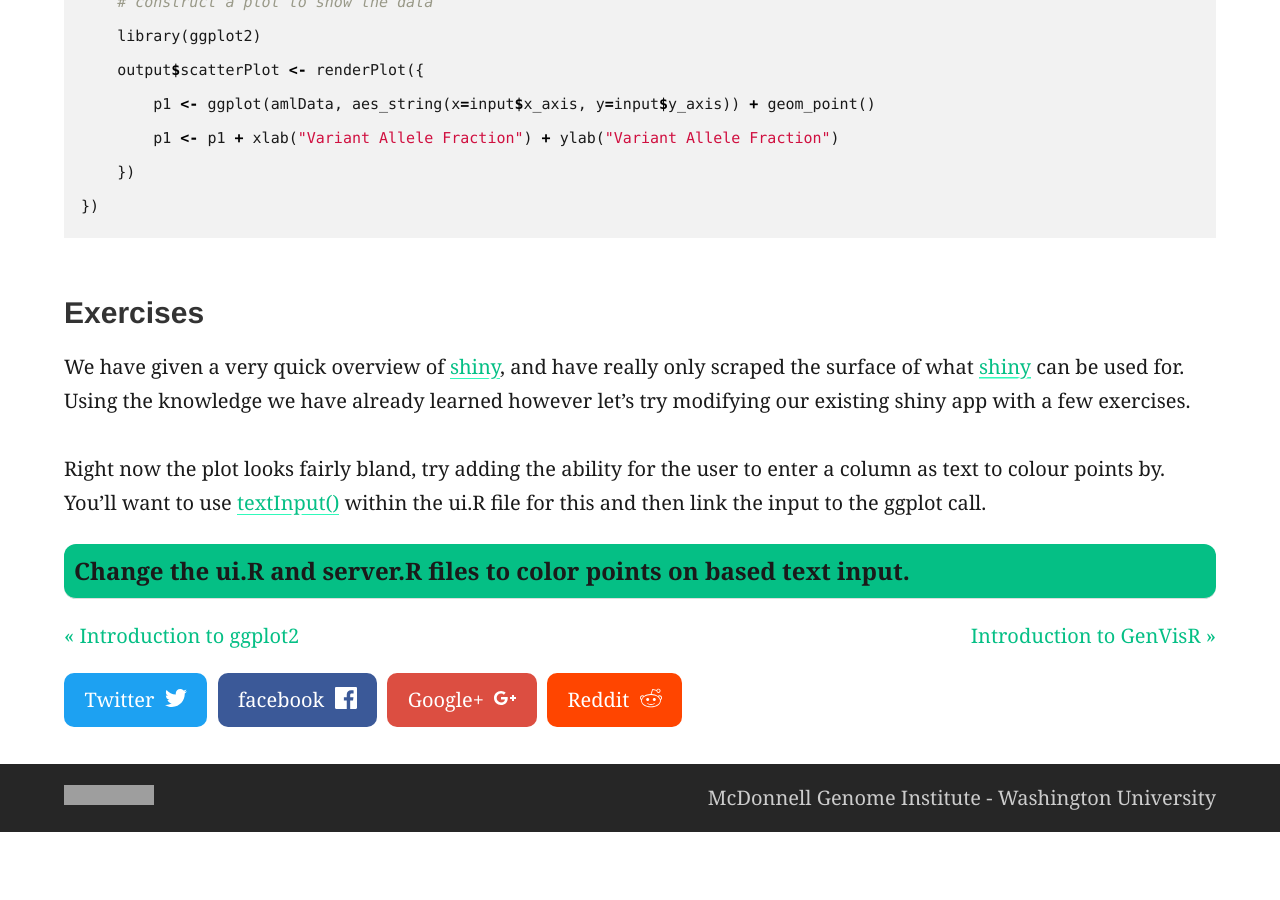
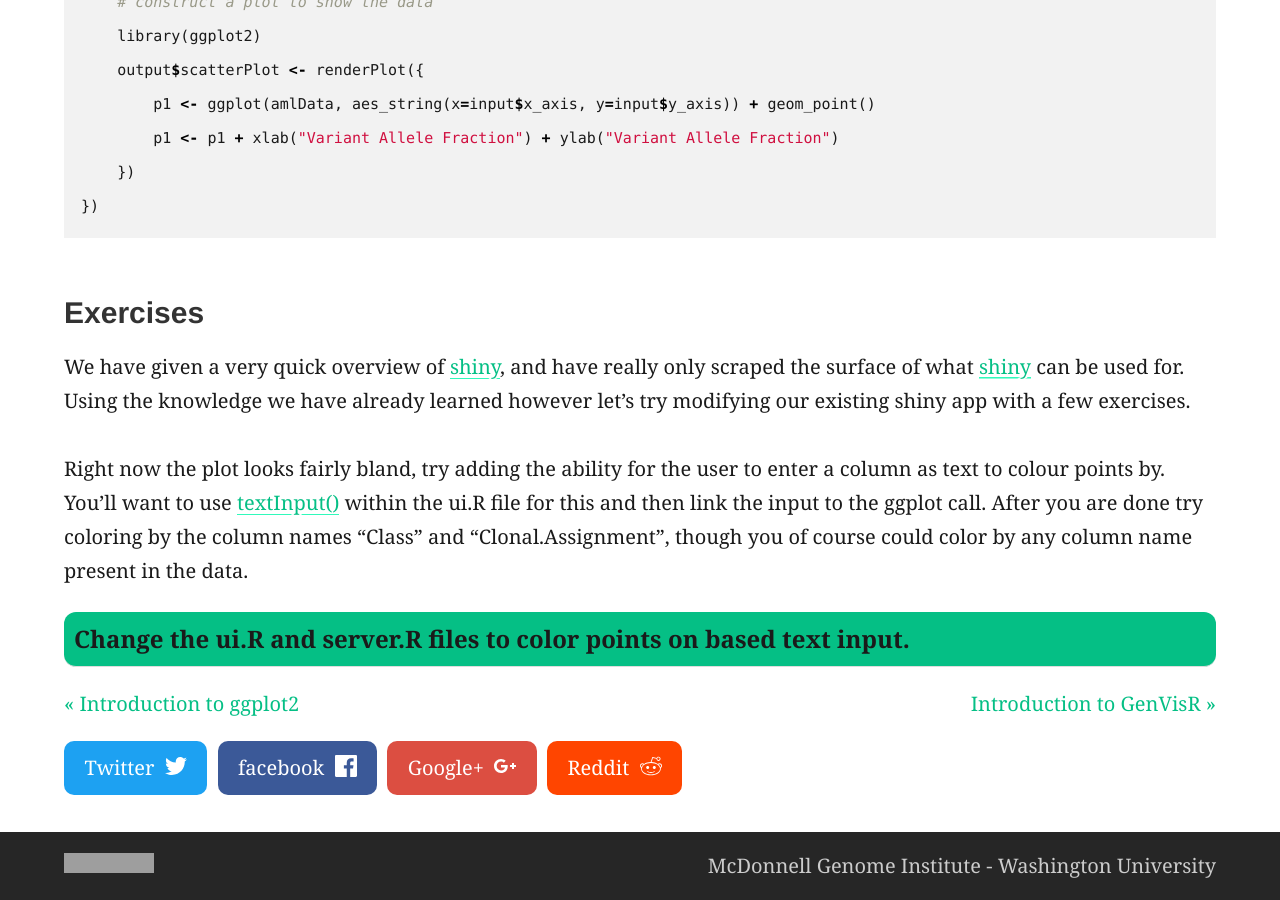
Before and after one commit to griffithlab/genviz.org, a Jekyll site: the page built from _posts/0005-01-02-introToshiny.md, in a window 1280 px wide and 900 px high, scrolled down 6843 px. Built offline with Jekyll 4.4.1, drawn with Linux system fonts in a browser that asks for light colours; nearby versions of some CDN libraries; before the commit the page ends 7675 px from its top, so only the background shows below that; grey boxes are pictures that could not be loaded.

Commit message:
added exercises to shiny

````diff
--- a/_posts/0005-01-02-introToshiny.md
+++ b/_posts/0005-01-02-introToshiny.md
@@ -52,7 +52,7 @@ shinyServer(function(input, output) {
 ```
 
 ### loading data into shiny
-Now that we've got a basic frame work up let's go ahead and load some data and answer a few questions. The data we will use is supplemental table 6 from the paper ["Comprehensive genomic analysis reveals FLT3 activation and a therapeutic strategy for a patient with relapsed adult B-lymphoblastic leukemia."](https://www.ncbi.nlm.nih.gov/pubmed/27181063). The data contains capture variant sequencing information from an adult AML patient from 11 samples of various cell populations and timepoints. You can download the table [here](http://genomedata.org/gen-viz-workshop/shinyExampleData.tsv). We can load this data into shiny as you would any other data in R just be sure to do this in the server.R script and place the code within the unamed function. For simplicity make a "data" directory in your app and place the data file there. Then add this to your server.R script to make the data available within the back-end of shiny.
+Now that we've got a basic frame work up let's go ahead and load some data and answer a few questions. The data we will use is supplemental table 6 from the paper ["Comprehensive genomic analysis reveals FLT3 activation and a therapeutic strategy for a patient with relapsed adult B-lymphoblastic leukemia."](https://www.ncbi.nlm.nih.gov/pubmed/27181063). The data contains capture variant sequencing information from an adult AML patient from 11 samples of various cell populations and timepoints. You can download the table [here](http://genomedata.org/gen-viz-workshop/intro_to_shiny/shinyExampleData.tsv). We can load this data into shiny as you would any other data in R just be sure to do this in the server.R script and place the code within the unamed function. For simplicity make a "data" directory in your app and place the data file there. Then add this to your server.R script to make the data available within the back-end of shiny.
 * server.R
 
 ```R
@@ -157,5 +157,5 @@ shinyServer(function(input, output) {
 ### Exercises
 We have given a very quick overview of [shiny](https://shiny.rstudio.com/), and have really only scraped the surface of what [shiny](https://shiny.rstudio.com/) can be used for. Using the knowledge we have already learned however let's try modifying our existing shiny app with a few exercises.
 
-Right now the plot looks fairly bland, try adding the ability for the user to enter a column as text to colour points by. You'll want to use [textInput()](https://www.rdocumentation.org/packages/shinybootstrap2/versions/0.2.1/topics/textInput) within the ui.R file for this and then link the input to the ggplot call.
-{% include question.html question="Change the ui.R and server.R files to color points on based text input." answer='todo'%}
+Right now the plot looks fairly bland, try adding the ability for the user to enter a column as text to colour points by. You'll want to use [textInput()](https://www.rdocumentation.org/packages/shinybootstrap2/versions/0.2.1/topics/textInput) within the ui.R file for this and then link the input to the ggplot call. After you are done try coloring by the column names "Class" and "Clonal.Assignment", though you of course could color by any column name present in the data.
+{% include question.html question="Change the ui.R and server.R files to color points on based text input." answer='These files contain the correct answer: <a href="http://genomedata.org/gen-viz-workshop/intro_to_shiny/example1/ui.R">ui.R</a>, <a href="http://genomedata.org/gen-viz-workshop/intro_to_shiny/example1/ui.R">server.R</a>'%}
````
